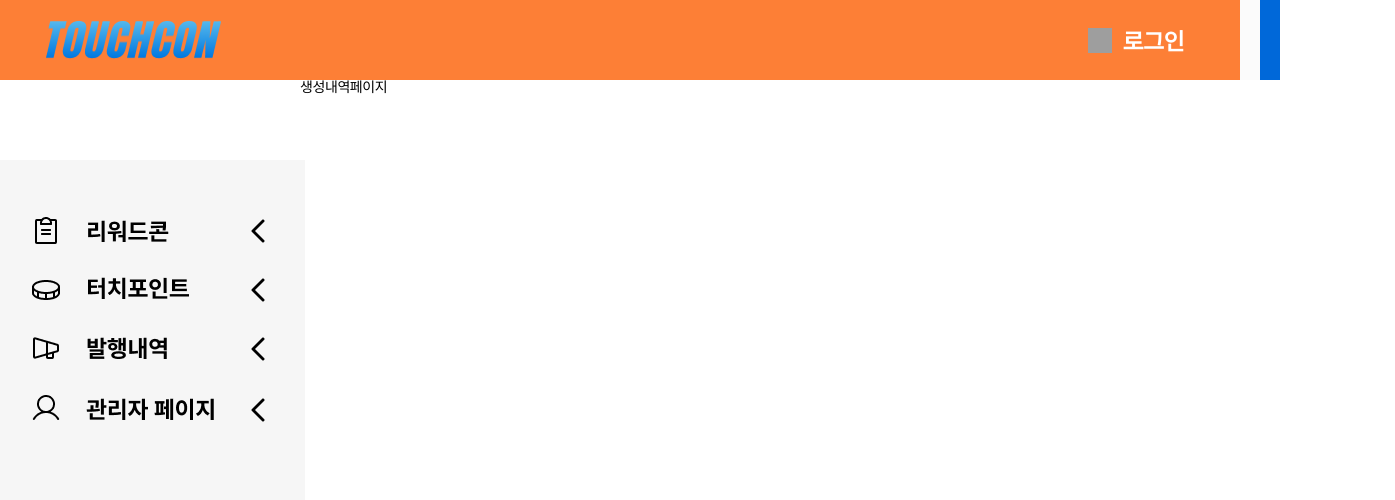
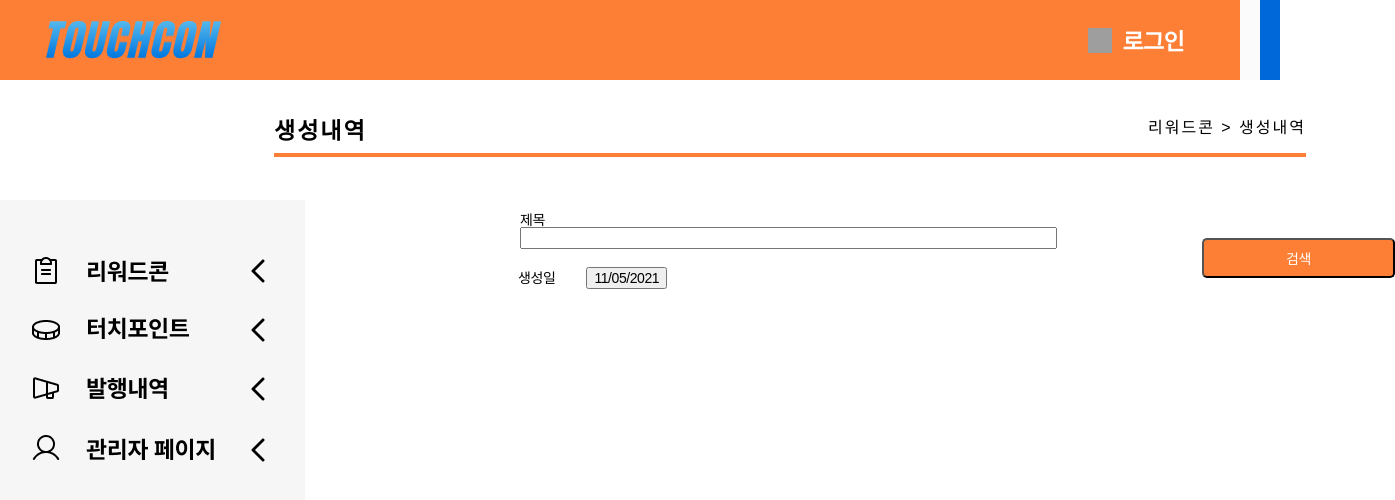
Before and after one commit to suminllll/Touch_Con, a React (Create React App) app: page /RewardCh in a window 1280 px wide. Shown: the top 500 px of the page, 1395 px wide, since content can reach past the window. Built offline with nearby package versions, Linux system fonts and the light colour scheme; grey boxes are pictures that could not be loaded.

Commit message:
생성내역페이

```diff
--- a/package.json
+++ b/package.json
@@ -11,6 +11,7 @@
     "package.json": "^2.0.1",
     "prettier": "^2.4.1",
     "react": "^17.0.2",
+    "react-datepicker": "^4.3.0",
     "react-dom": "^17.0.2",
     "react-router-dom": "^5.3.0",
     "react-scripts": "^4.0.3",
--- /dev/null
+++ b/src/components/Input/Inputs.js
@@ -0,0 +1,17 @@
+import React, { useState } from 'react';
+
+export const TtileInput = () => {
+  const [text, setText] = useState('');
+
+  const textHandle = e => {
+    console.log(e);
+    setText(e.target.value);
+  };
+
+  return (
+    <div style={{ marginLeft: 220, marginTop: 56 }}>
+      <span style={{ marginRight: 31 }}>제목</span>
+      <input style={{ minWidth: 537 }} onChange={textHandle} value={text} />
+    </div>
+  );
+};
--- /dev/null
+++ b/src/components/Select/SendDate.js
@@ -0,0 +1,62 @@
+import React, { useState } from 'react';
+import DatePicker from 'react-datepicker';
+
+export const SendDate = ({
+  setSearchDateString,
+  setSelectedEndDateString,
+  isRangeSearch,
+}) => {
+  const [startDate, setStartDate] = useState(new Date());
+  const [endDate, setEndDate] = useState(new Date());
+  const [isCalendarOpen, setIsCalendarOpen] = useState(false);
+
+  const dateToString = date => {
+    return (
+      date.getFullYear() +
+      '-' +
+      (date.getMonth() + 1).toString().padStart(2, '0') +
+      '-' +
+      date.getDate().toString().padStart(2, '0')
+    );
+  };
+
+  const ExampleCustomInput = ({ value, onClick }) => (
+    <button className="example-custom-input" onClick={onClick}>
+      {value}
+    </button>
+  );
+  return (
+    <div
+      style={{
+        marginLeft: 218,
+        marginTop: 18,
+        display: 'flex',
+        flexDirection: 'row',
+        alignItems: 'center',
+      }}
+    >
+      <span style={{ marginRight: 31 }}>생성일</span>
+
+      <DatePicker
+        selected={startDate}
+        onChange={date => setStartDate(date)}
+        customInput={<ExampleCustomInput />}
+      />
+
+      {isRangeSearch && (
+        <React.Fragment>
+          <div />
+          <div>
+            <DatePicker
+              selected={endDate}
+              selectsEnd
+              startDate={startDate}
+              minDate={startDate}
+              maxDate={new Date()}
+            />
+          </div>
+        </React.Fragment>
+      )}
+    </div>
+  );
+};
--- a/src/components/View/divWrap.js
+++ /dev/null
@@ -1,17 +0,0 @@
-import React from 'react';
-
-const divWrap = ({ children, style }) => {
-  return (
-    <div
-      style={{
-        flex: 1,
-        marginLeft: 300,
-        marginTop: 80,
-      }}
-    >
-      {children}
-    </div>
-  );
-};
-
-export default divWrap;
--- /dev/null
+++ b/src/components/button/buttons.js
@@ -0,0 +1,23 @@
+import React from 'react';
+
+export const Btn1 = props => {
+  const { text, style } = props;
+
+  console.log(text);
+  return (
+    <div>
+      <button
+        style={{
+          minWidth: 193,
+          minHeight: 40,
+          backgroundColor: '#FD7F36',
+          borderRadius: 5,
+          color: 'white',
+          ...style,
+        }}
+      >
+        {text}
+      </button>
+    </div>
+  );
+};
--- a/src/pages/RewordCon/RewardCh.js
+++ b/src/pages/RewordCon/RewardCh.js
@@ -1,5 +1,9 @@
 import React from 'react';
-import divWrap from '../../components/View/divWrap';
+import Title from '../../components/Title/Title';
+import { TtileInput } from '../../components/Input/Inputs';
+import { SendDate } from '../../components/Select/SendDate';
+import DatePicker from 'react-datepicker';
+import { Btn1 } from '../../components/button/buttons';
 
 const RewardCh = () => {
   return (
@@ -10,7 +14,21 @@ const RewardCh = () => {
         marginTop: 80,
       }}
     >
-      생성내역페이지
+      <Title titleText={'생성내역'} categoryText={'리워드콘 > 생성내역'} />
+
+      <div
+        style={{
+          display: 'flex',
+          flexDirection: 'row',
+          alignItems: 'center',
+        }}
+      >
+        <div>
+          <TtileInput />
+          <SendDate />
+        </div>
+        <Btn1 text={'검색'} style={{ marginLeft: 145, marginTop: 70 }} />
+      </div>
     </div>
   );
 };
```
Also changed, not shown: 1 other file (tests, documents, lock files or other folders).
